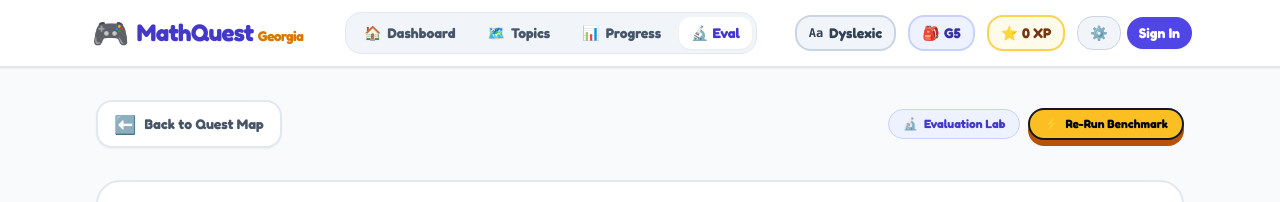
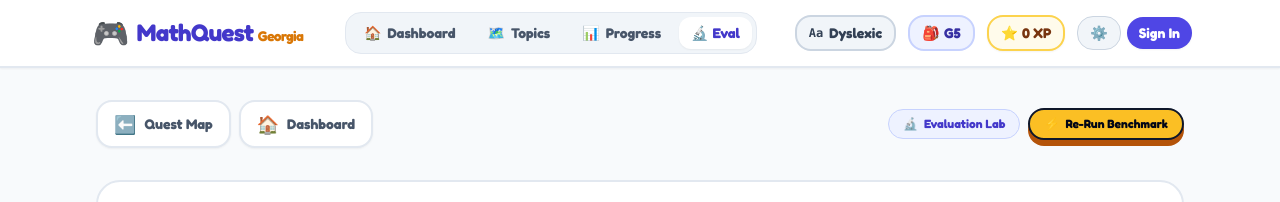
Before and after one commit to yuktha2005/mathquest-georgia, a Nuxt app in the folder frontend/: page /eval in a window 1280 px wide. Shown: the top 202 px of the page. Built offline with nearby package versions, Linux system fonts and the light colour scheme; no server answers.

Commit message:
feat(eval): enhance benchmark analytics dashboard with verified accuracy breakdowns

```diff
--- a/frontend/pages/eval.vue
+++ b/frontend/pages/eval.vue
@@ -2,13 +2,23 @@
   <div class="max-w-6xl mx-auto space-y-8 animate-pop pb-16">
     <!-- Header Navigation -->
     <div class="flex items-center justify-between flex-wrap gap-4">
+      <div class="flex items-center gap-2">
         <NuxtLink
           to="/"
           class="inline-flex items-center gap-2 text-sm font-bold text-slate-600 hover:text-indigo-600 transition bg-white px-4 py-2 rounded-2xl border-2 border-slate-200 shadow-sm"
         >
           <span class="text-lg">⬅️</span>
-        <span>Back to Quest Map</span>
+          <span>Quest Map</span>
         </NuxtLink>
+
+        <NuxtLink
+          to="/dashboard"
+          class="inline-flex items-center gap-2 text-sm font-bold text-slate-600 hover:text-indigo-600 transition bg-white px-4 py-2 rounded-2xl border-2 border-slate-200 shadow-sm"
+        >
+          <span class="text-lg">🏠</span>
+          <span>Dashboard</span>
+        </NuxtLink>
+      </div>
 
       <div class="flex items-center gap-2">
         <span class="px-3.5 py-1.5 rounded-full text-xs font-extrabold bg-indigo-50 text-indigo-700 border border-indigo-200 shadow-xs flex items-center gap-1.5">
```
Lines whose indentation alone changed are shown as unchanged.
